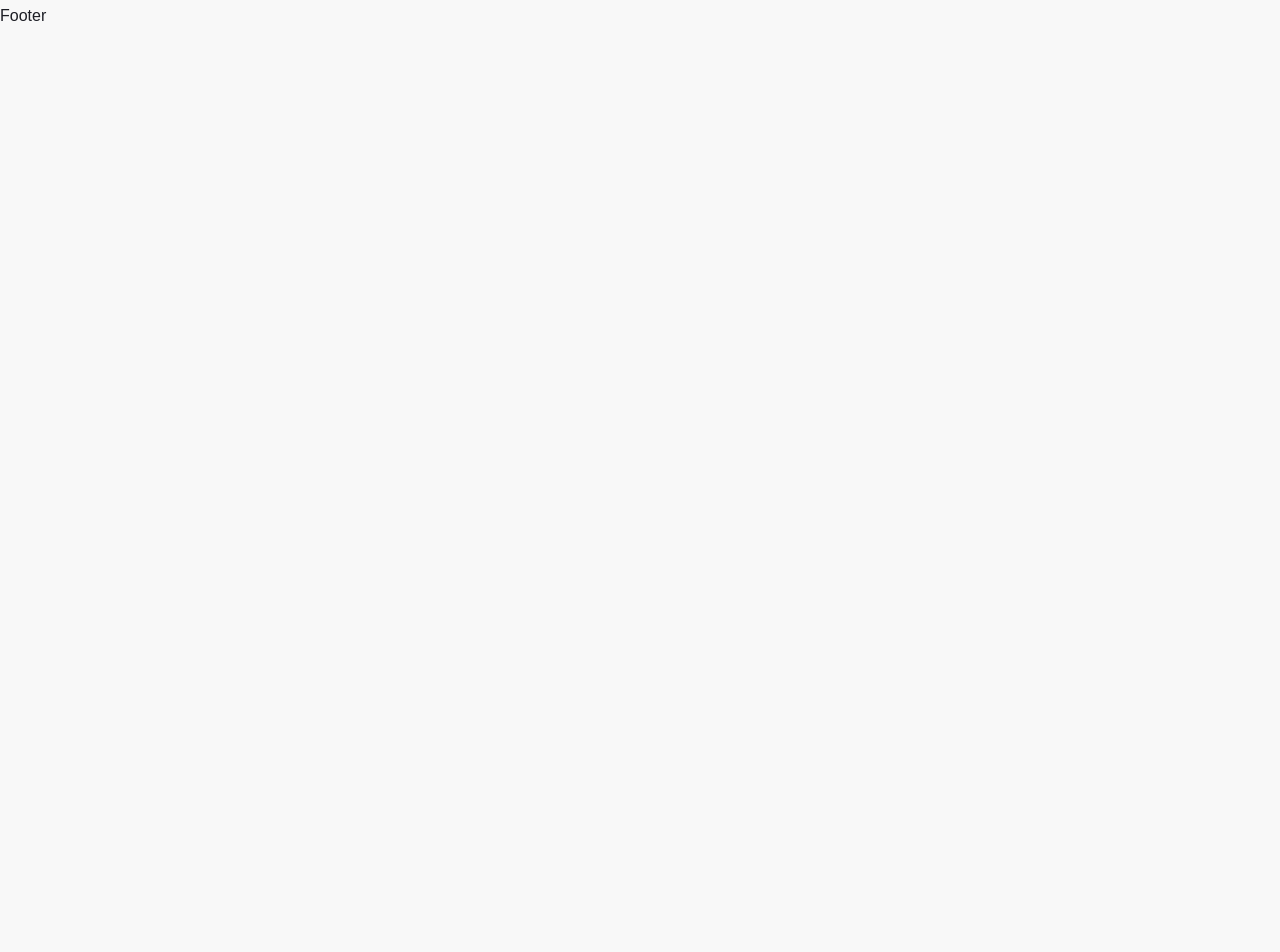
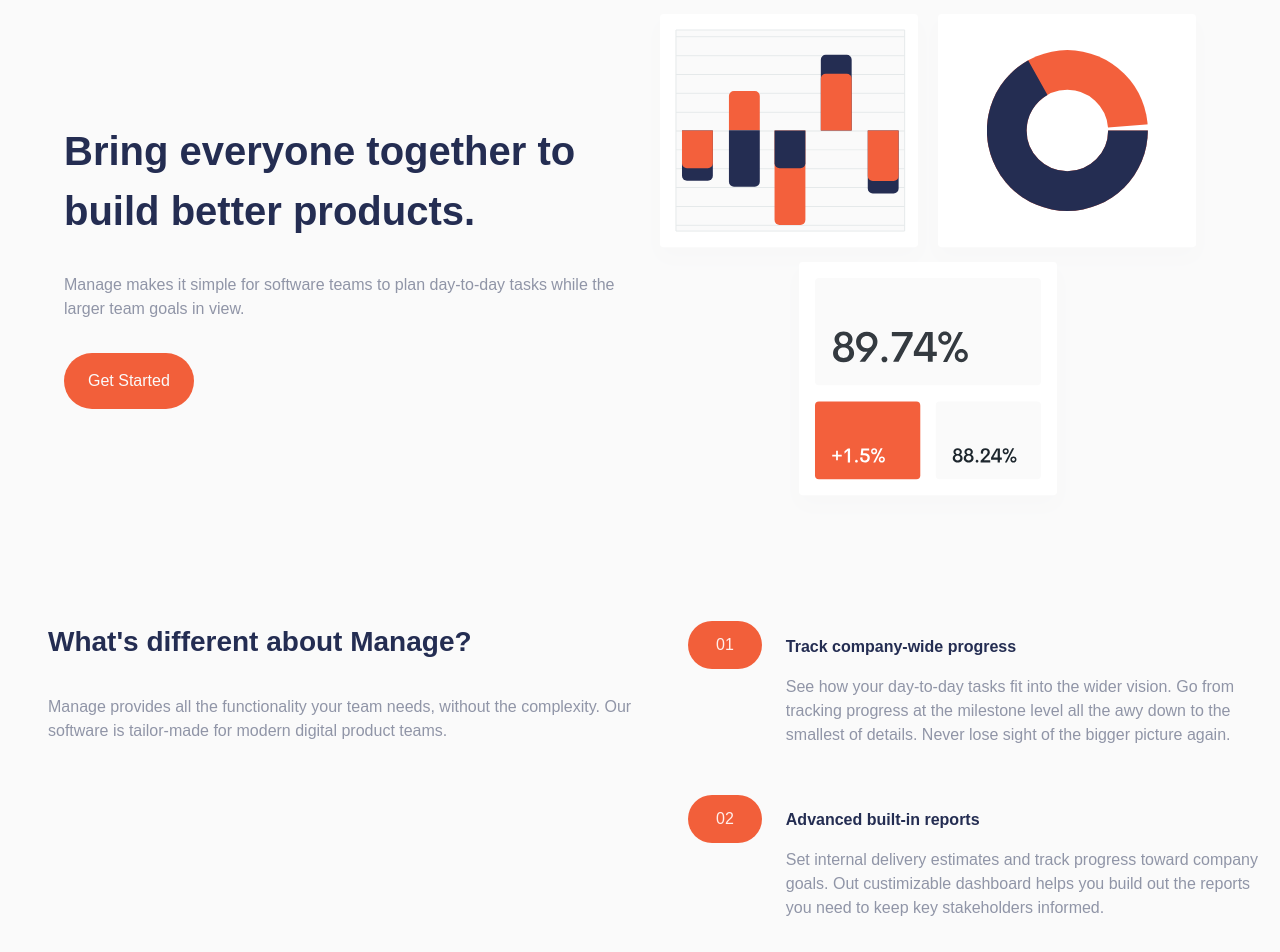
Before and after one commit to albertdang8/landingPage, a React (Vite) app: page / in a window 1280 px wide. Shown: the part 180-1132 px from the top of the page. Before the commit the page ends 864 px from the top, so only its background shows below. Built offline with nearby package versions, Linux system fonts and the light colour scheme; a small style sheet from the web is missing.

Commit message:
things done

```diff
--- a/src/components/Banner/Banner.css
+++ b/src/components/Banner/Banner.css
@@ -0,0 +1,25 @@
+.banner-container {
+    display: flex;
+    justify-content: space-around;
+    margin: 4rem 0;
+    padding: 2rem 4rem;
+}
+
+.banner-left {
+    display: flex;
+    flex-direction: column;
+    justify-content: center;
+    align-items: center;
+    width: 50%;
+}
+
+.banner-btn {
+    align-self: flex-start;
+}
+
+.banner-right {
+    display: flex;
+    justify-content: center;
+    align-items: center;
+    width: 50%;
+}
--- a/src/components/Banner/Banner.jsx
+++ b/src/components/Banner/Banner.jsx
@@ -1,9 +1,19 @@
 import React from 'react'
+import graphs from '../../assets/images/illustration-intro.svg'
 import './Banner.css'
 
 const Banner = () => {
   return (
-    <div>Banner</div>
+    <div className='banner-container'>
+      <div className="banner-left">
+        <h1 className='boop1'>Bring everyone together to build better products.</h1>
+        <p className='boop1'>Manage makes it simple for software teams to plan day-to-day tasks while the larger team goals in view.</p>
+        <a href="#" className='start-btn banner-btn'>Get Started</a>
+      </div>
+      <div className="banner-right">
+        <img src={graphs} alt='fake graphs doing nothing about productivity'/>
+      </div>
+    </div>
   )
 }
 
--- a/src/components/Features/Features.css
+++ b/src/components/Features/Features.css
@@ -0,0 +1,36 @@
+.features-container {
+    display: flex;
+}
+
+.features-left {
+    display: flex;
+    flex-direction: column;
+    width: 50%;
+    margin: 0 3rem;
+}
+
+.features-right {
+    display: flex;
+    flex-direction: column;
+    width: 50%;
+}
+
+.feature {
+    display: flex;
+}
+
+.number {
+    background-color: var(--clr-primary-100);
+    color: var(--clr-neutral-300);
+    height: fit-content;
+    padding: .75rem 1.75rem;
+    border-radius: 2rem;
+}
+
+.section-text {
+    margin-left: 1.5rem;
+}
+
+.feature-title {
+    margin-top: 0.825rem;
+}
--- a/src/components/Features/Features.jsx
+++ b/src/components/Features/Features.jsx
@@ -3,7 +3,35 @@
 
 const Features = () => {
   return (
-    <div>Features</div>
+    <div className='features-container'>
+      <div className="features-left">
+        <h2 className='boop1'>What's different about Manage?</h2>
+        <p>Manage provides all the functionality your team needs, without the complexity. Our software is tailor-made for modern digital product teams.</p>
+      </div>
+      <div className="features-right">
+        <div className="feature boop2">
+          <div className="number">01</div>
+          <div className="section-text">
+            <h3 className='beep feature-title'>Track company-wide progress</h3>
+            <p>See how your day-to-day tasks fit into the wider vision. Go from tracking progress at the milestone level all the awy down to the smallest of details. Never lose sight of the bigger picture again.</p>
+          </div>
+        </div>
+        <div className="feature boop2">
+        <div className="number">02</div>
+          <div className="section-text">
+            <h3 className='beep feature-title'>Advanced built-in reports</h3>
+            <p>Set internal delivery estimates and track progress toward company goals. Out custimizable dashboard helps you build out the reports you need to keep key stakeholders informed.</p>
+          </div>
+        </div>
+        <div className="feature">
+        <div className="number">03</div>
+          <div className="section-text">
+            <h3 className='beep feature-title'>Everything you need in one place</h3>
+            <p>Stop jumping from one service to another to communicate, store files, track tasks and share documents. Manage offers an all-in-one team productivity solution.</p>
+          </div>
+        </div>
+      </div>
+    </div>
   )
 }
 
--- a/src/index.css
+++ b/src/index.css
@@ -20,12 +20,12 @@
     --fs-400: 1.125rem;
     --fs-500: 1.375rem;
     --fs-600: 1.75rem;
-    --fs-700: 3.25rem
+    --fs-700: 2.5rem;
 }
 
 html {
     font-size: 16px;
-    background-color: #f8f8f8;
+    background-color: var(--clr-neutral-400);
 }
 
 *,
@@ -60,10 +60,41 @@
 }
 
 body {
-    color: var(--clr-neutral-200);
+    color: var(--clr-primary-200);
     font-family: var(--ff-base);
     font-size: var(--fs-300);
     font-weight: var(--fw-regular);
     line-height: 1.5;
     /*may need to vary as you go along*/
 }
+
+h1 {
+    font-size: var(--fs-700);
+    font-weight: var(--fw-bold);
+}
+
+h2 {
+    font-size: var(--fs-600);
+    font-weight: var(--fw-bold);
+}
+
+h3 {
+    font-size: var(--fs-300);
+    font-weight: var(--fw-bold);
+}
+
+p {
+    color: var(--clr-neutral-100);
+}
+
+.beep {
+    margin-bottom: 1rem;
+}
+
+.boop1 {
+    margin-bottom: 2rem;
+}
+
+.boop2 {
+    margin-bottom: 3rem;
+}
--- a/src/pages/Homepage/Homepage.css
+++ b/src/pages/Homepage/Homepage.css
@@ -13,6 +13,7 @@
 .nav-btn {
     text-decoration: none;
     font-weight: var(--fw-semi-bold);
+    color: var(--clr-primary-200);
 }
 
 .start-btn {
--- a/src/pages/Homepage/Homepage.jsx
+++ b/src/pages/Homepage/Homepage.jsx
@@ -1,4 +1,5 @@
 import React from "react";
+
 import Navbar from "../../components/Navbar/Navbar";
 import Banner from "../../components/Banner/Banner";
 import Features from "../../components/Features/Features";
```
